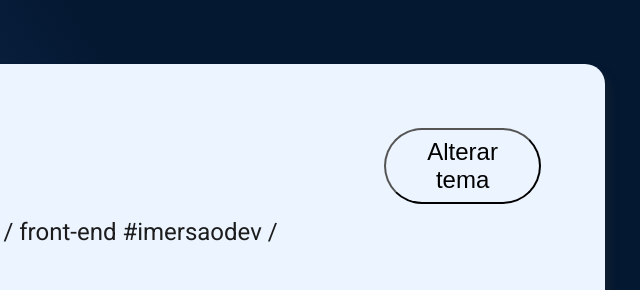
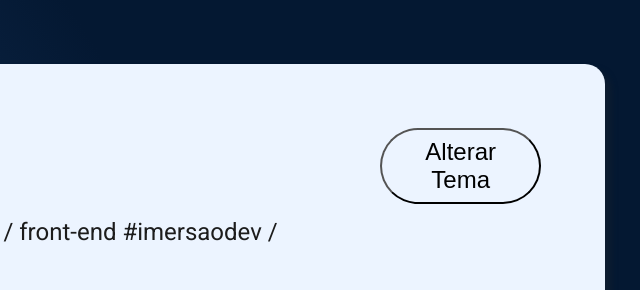
Before and after one commit to oMochila/certificard, a plain HTML site: page index.html in a window 1280 px wide. Shown: the top 290 px of the page, 603-1243 px from the left. Drawn offline with Linux system fonts and the light colour scheme; a script that the page names is missing.

Commit message:
Update index.html
test

```diff
--- a/index.html
+++ b/index.html
@@ -19,7 +19,7 @@
         </div>
       </div>
       <div class="tema">
-        <button onclick="mudaTema()"> Alterar tema</button>
+        <button onclick="mudaTema()"> Alterar Tema</button>
       </div>
     </header>
 
```
